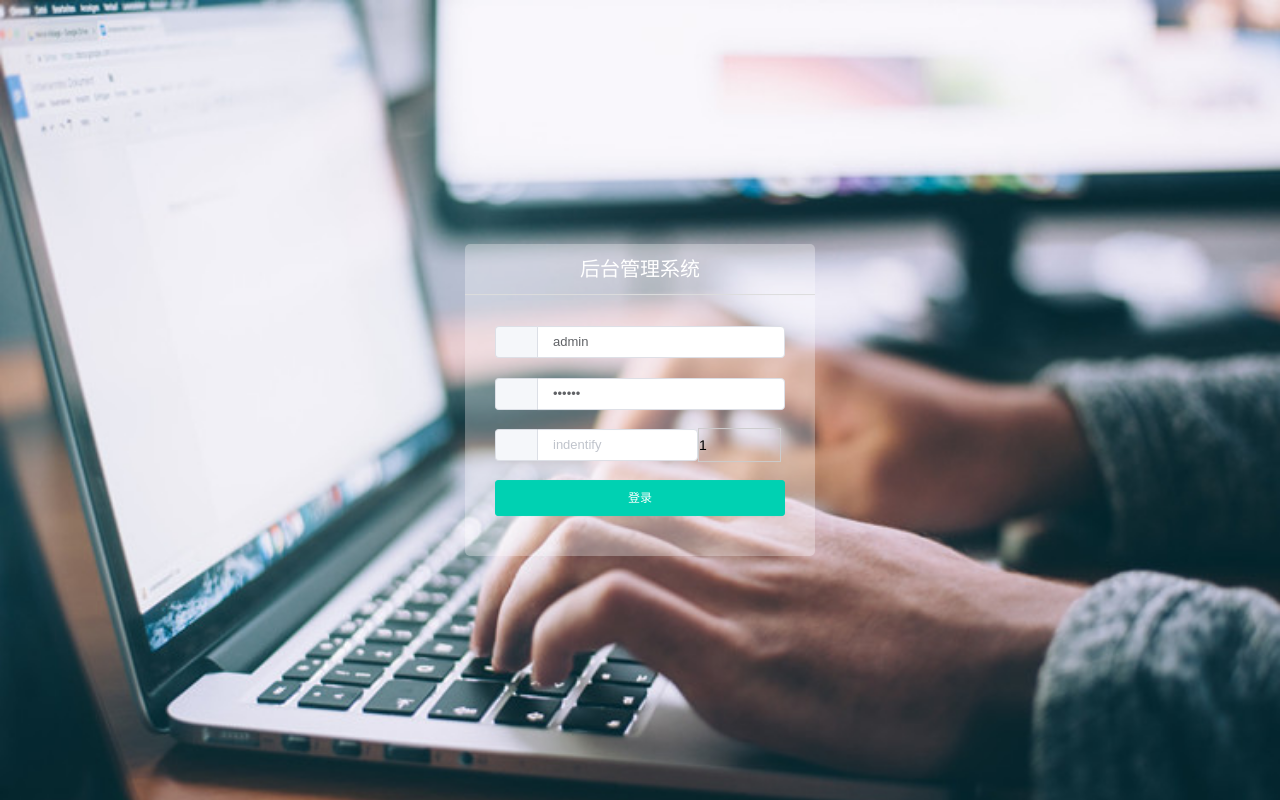
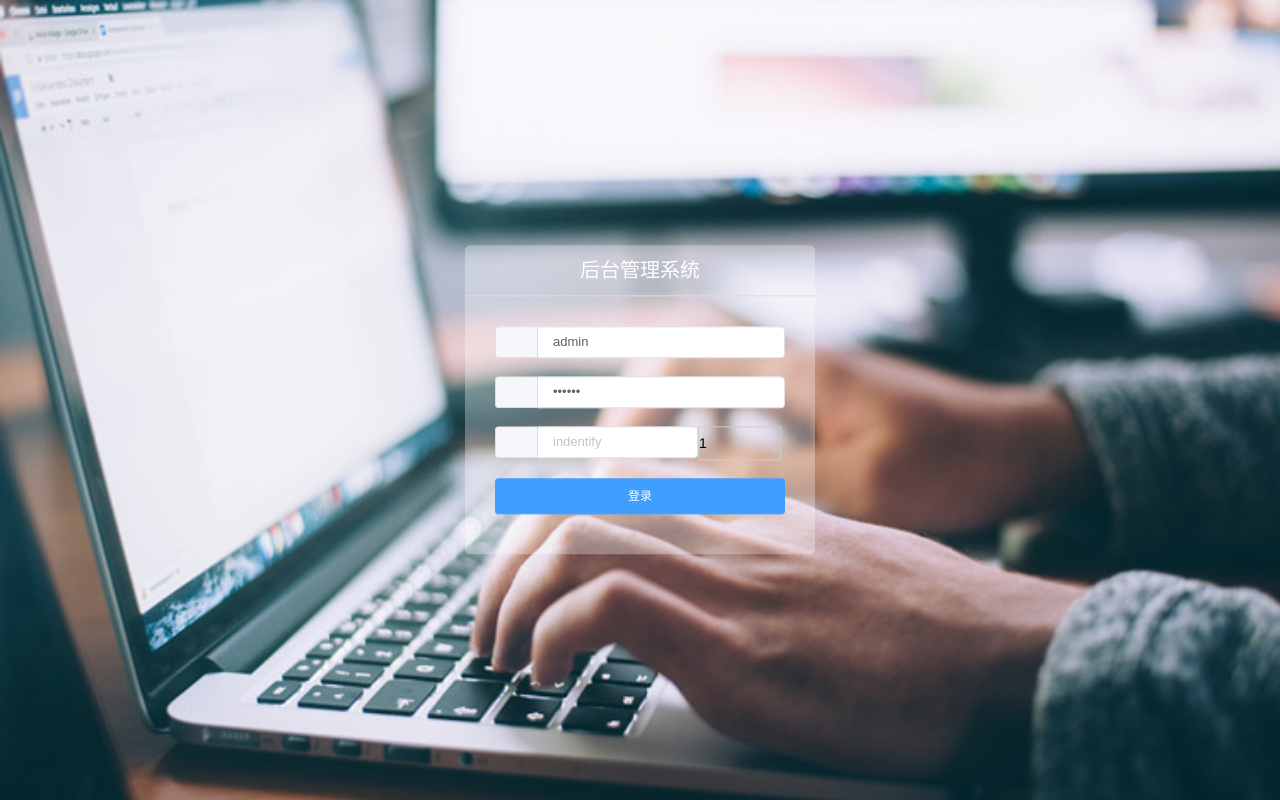
Before and after one commit to haifeng520/gs_app_vue, a Vue app: page /#/login in a window 1280 px wide. Built offline with nearby package versions, Linux system fonts and the light colour scheme; a small style sheet from the web is missing.

Commit message:
主题修改

```diff
--- a/src/App.vue
+++ b/src/App.vue
@@ -5,6 +5,6 @@
 </template>
 <style>
     @import "./assets/css/main.css";
-    /*   @import "./assets/css/color-dark.css";     深色主题*/
-    @import "./assets/css/theme-green/color-green.css";  /* 浅绿色主题 */
+    @import "./assets/css/color-dark.css";    /*   深色主题*/
+    /* @import "./assets/css/theme-green/color-green.css";  浅绿色主题 */
 </style>
--- a/src/components/common/Sidebar.vue
+++ b/src/components/common/Sidebar.vue
@@ -1,7 +1,11 @@
 <template>
     <div class="sidebar">
-        <el-menu class="sidebar-el-menu" :default-active="onRoutes" :collapse="collapse" background-color="#fff"
-            text-color="#000" active-text-color="#20a0ff" unique-opened router>
+        <!-- 浅绿色主题 -->
+        <!-- <el-menu class="sidebar-el-menu" :default-active="onRoutes" :collapse="collapse" background-color="#fff"
+            text-color="#000" active-text-color="#20a0ff" unique-opened router> -->
+        <!-- 深色主题 -->
+        <el-menu class="sidebar-el-menu" :default-active="onRoutes" :collapse="collapse" background-color="#324157"
+            text-color="#bfcbd9" active-text-color="#20a0ff" unique-opened router>
             <template v-for="item in items">
                 <template v-if="item.subs">
                     <el-submenu :index="'/'+ item.index" :key="item.index">
@@ -84,15 +88,11 @@
     .sidebar > ul {
         height:100%;
     }
-    li.el-menu-item:hover {
+    /* li.el-menu-item:hover {
         background: #dff0ef !important;
         color: #00D1B2 !important;
     }
     li.el-menu-item:hover i {
         color: inherit;
-    }
-    /* .el-submenu__title:hover {
-        background: #dff0ef !important;
-        color: #00D1B2 !important;
     } */
 </style>
--- a/src/main.js
+++ b/src/main.js
@@ -4,8 +4,8 @@ import router from './router';
 
 import ElementUI from 'element-ui';
 
-// import 'element-ui/lib/theme-chalk/index.css'; // 默认主题
-import './assets/css/theme-green/index.css';       // 浅绿色主题
+import 'element-ui/lib/theme-chalk/index.css'; // 默认主题
+// import './assets/css/theme-green/index.css';       // 浅绿色主题
 import './assets/css/icon.css';
 
 import "babel-polyfill";
```
Also changed, not shown: 1 other file (tests, documents, lock files or other folders).
